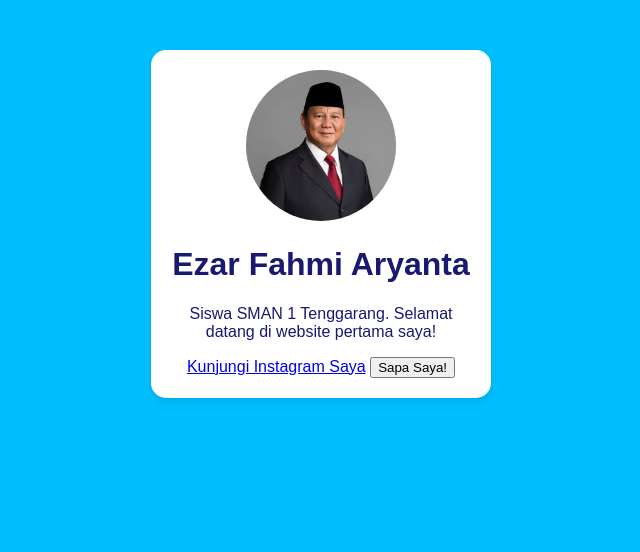
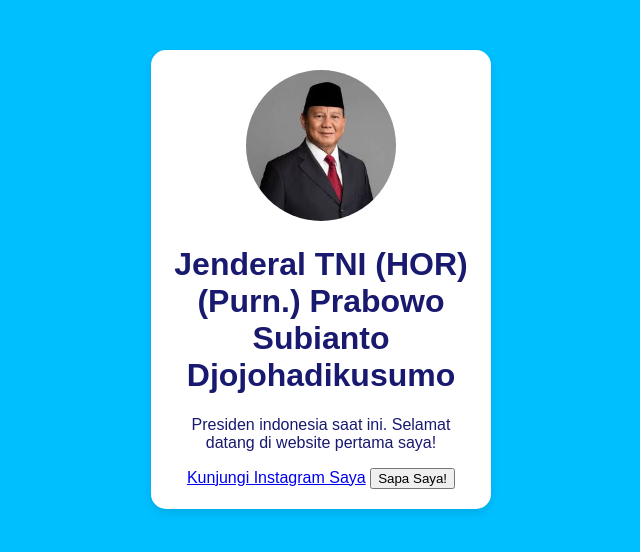
Before and after one commit to ezarfahmi333/Pelatihan-TIK-Ezar, a plain HTML site: page index.html in a window 1280 px wide. Shown: the whole page, without its empty margins (319-959 px from the left). Drawn offline with Linux system fonts and the light colour scheme.

Commit message:
Update index.html

```diff
--- a/index.html
+++ b/index.html
@@ -8,8 +8,8 @@
       <!-- Konten yang terlihat oleh pengunjung akan ada di sini-->
       <div class="kartu-profil">
       <img src="download.jpg" alt="Foto profil saya">
-      <h1>Ezar Fahmi Aryanta</h1>
-      <p>Siswa SMAN 1 Tenggarang. Selamat datang di website pertama saya!</p>
+      <h1>Jenderal TNI (HOR) (Purn.) Prabowo Subianto Djojohadikusumo</h1>
+      <p>Presiden indonesia saat ini. Selamat datang di website pertama saya!</p>
       <a href="https://www.instagram.com/zarz.fa_?igsh=Z2xrOTZudm53cHcy">Kunjungi Instagram Saya</a>
       <button id="sapaButton">Sapa Saya!</button>
   </div>
```
